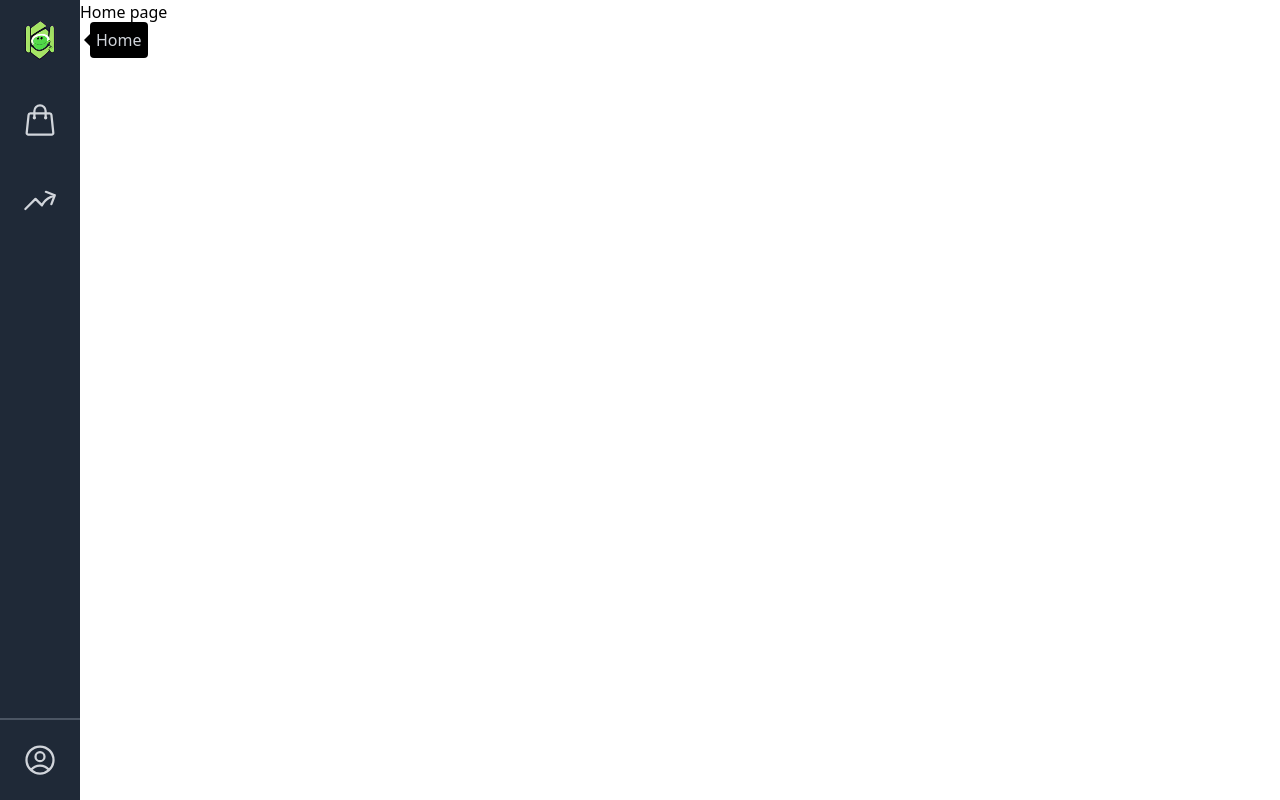
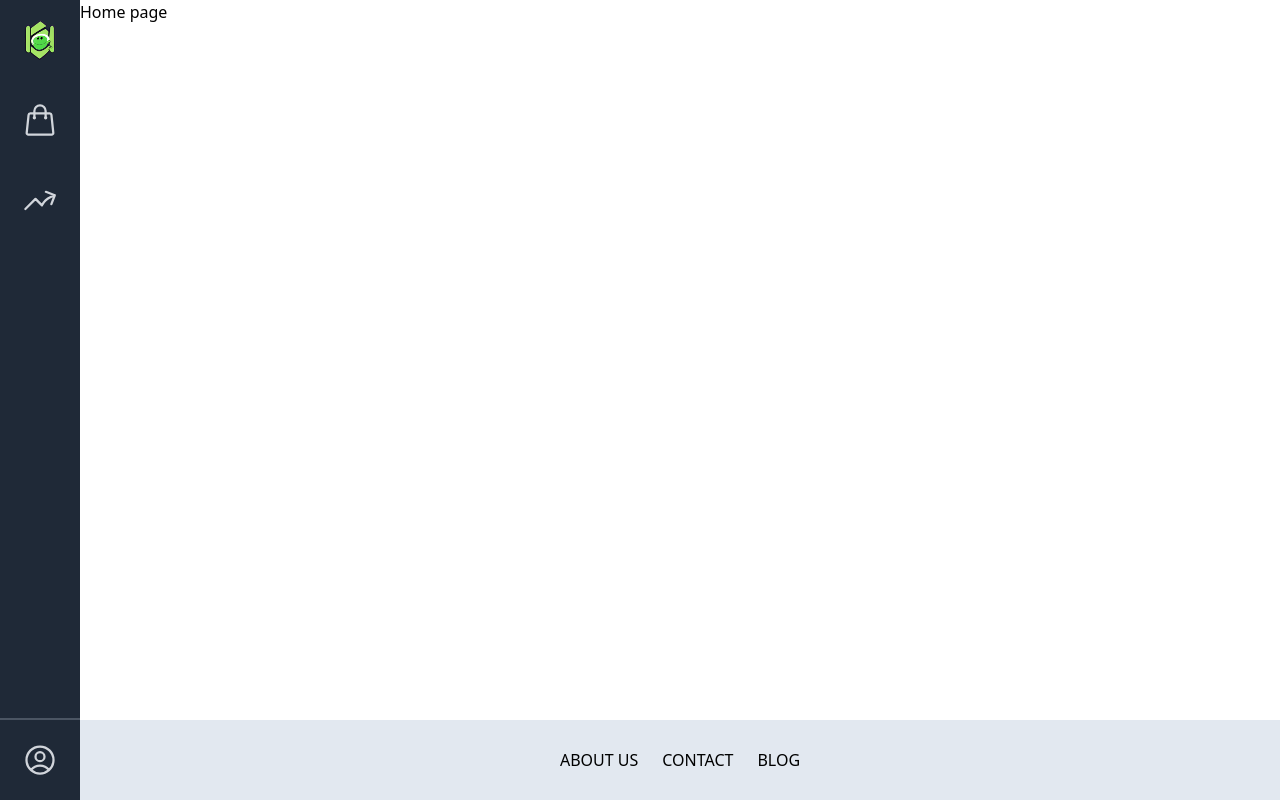
Before and after one commit to ericyang91/New_Geckodonia, a Next.js app: page / in a window 1280 px wide. Built offline with nearby package versions, Linux system fonts and the light colour scheme.

Commit message:
feat: add footer

```diff
--- a/app/globals.css
+++ b/app/globals.css
@@ -14,3 +14,9 @@ body {
   height: 100vh;
   margin: 0;
 }
+
+main {
+  position: relative;
+  width: 100%;
+  min-height: 100vh;
+}
--- a/app/layout.tsx
+++ b/app/layout.tsx
@@ -1,5 +1,6 @@
 import { Sidebar } from '@/components/Sidebar'
 import './globals.css'
+import { Footer } from '@/components/Footer'
 
 export const metadata = {
   title: 'Geckodonia',
@@ -15,7 +16,10 @@ export default function RootLayout({
     <html lang="en">
       <body>
         <Sidebar />
-        <main>{children}</main>
+        <main>
+          {children}
+          <Footer />
+        </main>
       </body>
     </html>
   )
--- /dev/null
+++ b/src/components/Footer/index.tsx
@@ -0,0 +1,19 @@
+import React from 'react'
+
+const CATEGORIES = ['About us', 'Contact', 'Blog']
+
+export const Footer = () => {
+  return (
+    <footer className="w-full bg-slate-200 absolute bottom-0 h-20">
+      <div className="w-4/5 h-full m-auto flex justify-center items-center">
+        <div className="flex">
+          {CATEGORIES.map((category) => (
+            <div key="category" className="mx-3">
+              {category.toUpperCase()}
+            </div>
+          ))}
+        </div>
+      </div>
+    </footer>
+  )
+}
```
